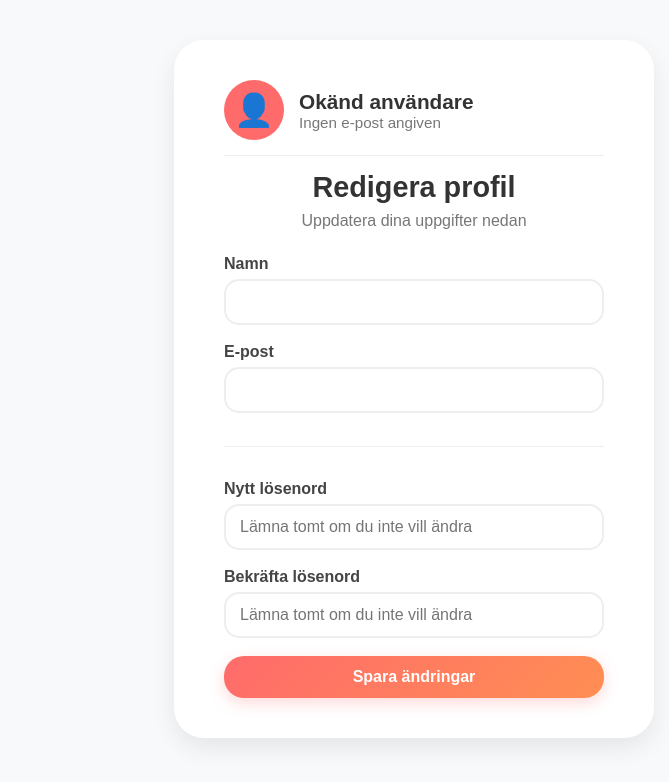
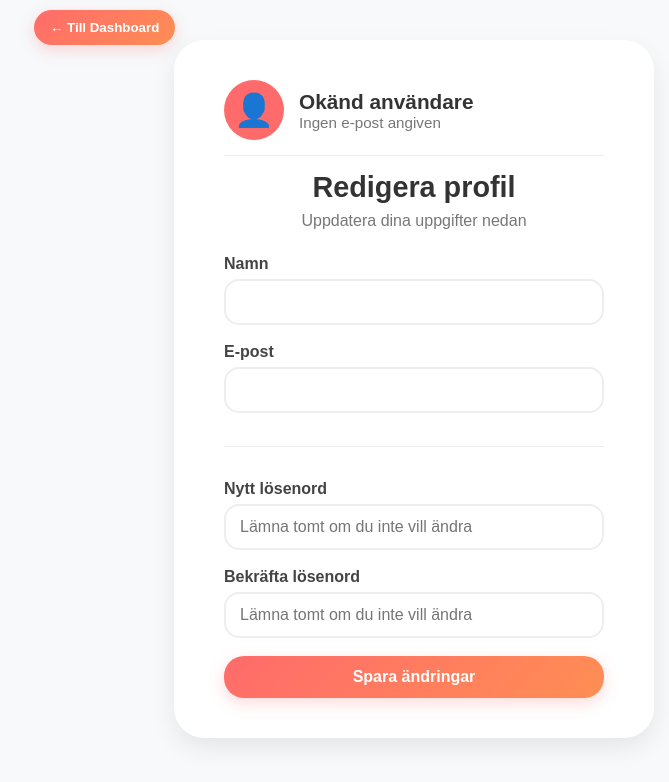
Before and after one commit to kirre02/LearnEnglish, a Vue app in the folder frontend/: page /profile in a window 1280 px wide. Shown: the top 782 px of the page, without its empty margins (226-895 px from the left). Built offline with nearby package versions, Linux system fonts and the light colour scheme.

Commit message:
feat: adds a button to return to dashboard

```diff
--- a/frontend/src/components/Dashboard.vue
+++ b/frontend/src/components/Dashboard.vue
@@ -19,7 +19,7 @@
         <UserInfoBubble
           :learnedWords="learnedWords"
           @logout="handleLogout"
-          @show-settings="goToProfile" />
+          @show-profile="goToProfile" />
       </div>
 
     </div>
--- a/frontend/src/pages/ProfileView.vue
+++ b/frontend/src/pages/ProfileView.vue
@@ -1,5 +1,11 @@
 <template>
   <div class="profile-page">
+    <div class="profile-card-wrapper">
+      <!-- Flytande knapp -->
+      <button class="back-dashboard" @click="$router.push('/dashboard')">
+        ← Till Dashboard
+      </button>
+
       <div class="profile-card">
         <div class="profile-header">
           <div class="avatar-placeholder">👤</div>
@@ -57,6 +63,7 @@
         </transition>
       </div>
     </div>
+  </div>
 </template>
 
 <script>
@@ -110,25 +117,21 @@ export default {
 
         const data = await response.json();
 
-        // Uppdatera localStorage och currentUser
         localStorage.setItem("user", JSON.stringify({
           id: data.user.id,
           name: data.user.name,
           email: data.user.email,
         }));
+
         this.currentUser = data.user;
 
-        // Rensa lösenordsfält
+        this.showMessage("Ändringar sparade!", "success");
         this.form.password = "";
         this.form.confirmPassword = "";
 
-        // Visa meddelande
-        this.showMessage("Ändringar sparade!", "success");
-
-        // Navigera till dashboard
-        this.$router.push("/dashboard");
-
+        this.$router.push('/dashboard');
       } catch (err) {
+        console.error(err);
         this.showMessage("Kunde inte spara ändringar.", "error");
       }
     },
@@ -150,6 +153,35 @@ export default {
   min-height: 100vh;
   background: #f7f9fb;
   padding: 40px 20px;
+  position: relative;
+}
+
+.profile-card-wrapper {
+  position: relative;
+  width: 100%;
+  max-width: 480px;
+}
+
+/* Flytande knapp flyttad mer åt vänster och färg matchar save-btn */
+.back-dashboard {
+  position: absolute;
+  top: -30px;
+  left: -140px; /* Flyttad ännu mer åt vänster */
+  padding: 10px 16px;
+  background: linear-gradient(135deg, #ff6b6b, #ff8e53); /* Samma som save-knappen */
+  color: white;
+  border: none;
+  border-radius: 20px;
+  cursor: pointer;
+  font-weight: bold;
+  box-shadow: 0 5px 15px rgba(255, 107, 107, 0.25);
+  transition: transform 0.2s ease, box-shadow 0.2s ease;
+  z-index: 10;
+}
+
+.back-dashboard:hover {
+  transform: scale(1.05);
+  box-shadow: 0 8px 20px rgba(255, 107, 107, 0.35);
 }
 
 .profile-card {
@@ -157,7 +189,6 @@ export default {
   border-radius: 30px;
   box-shadow: 0 10px 25px rgba(0, 0, 0, 0.08);
   padding: 40px 50px;
-  max-width: 480px;
   width: 100%;
   transition: transform 0.3s ease;
 }
@@ -300,4 +331,17 @@ input:focus {
 .fade-leave-to {
   opacity: 0;
 }
+
+/* Responsiv design */
+@media (max-width: 500px) {
+  .back-dashboard {
+    top: -25px;
+    left: -80px;
+    padding: 8px 12px;
+    font-size: 0.9em;
+  }
+  .profile-card {
+    padding: 30px 25px;
+  }
+}
 </style>
```
Lines whose indentation alone changed are shown as unchanged.
